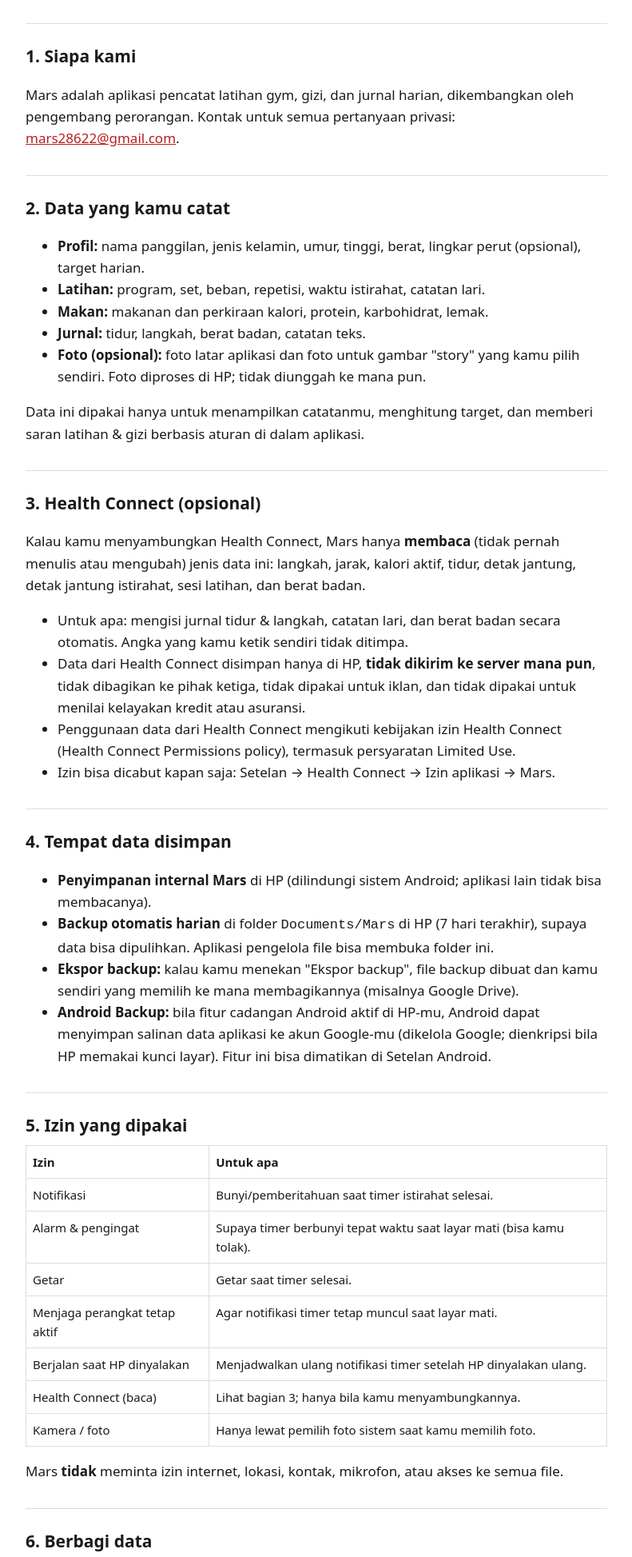
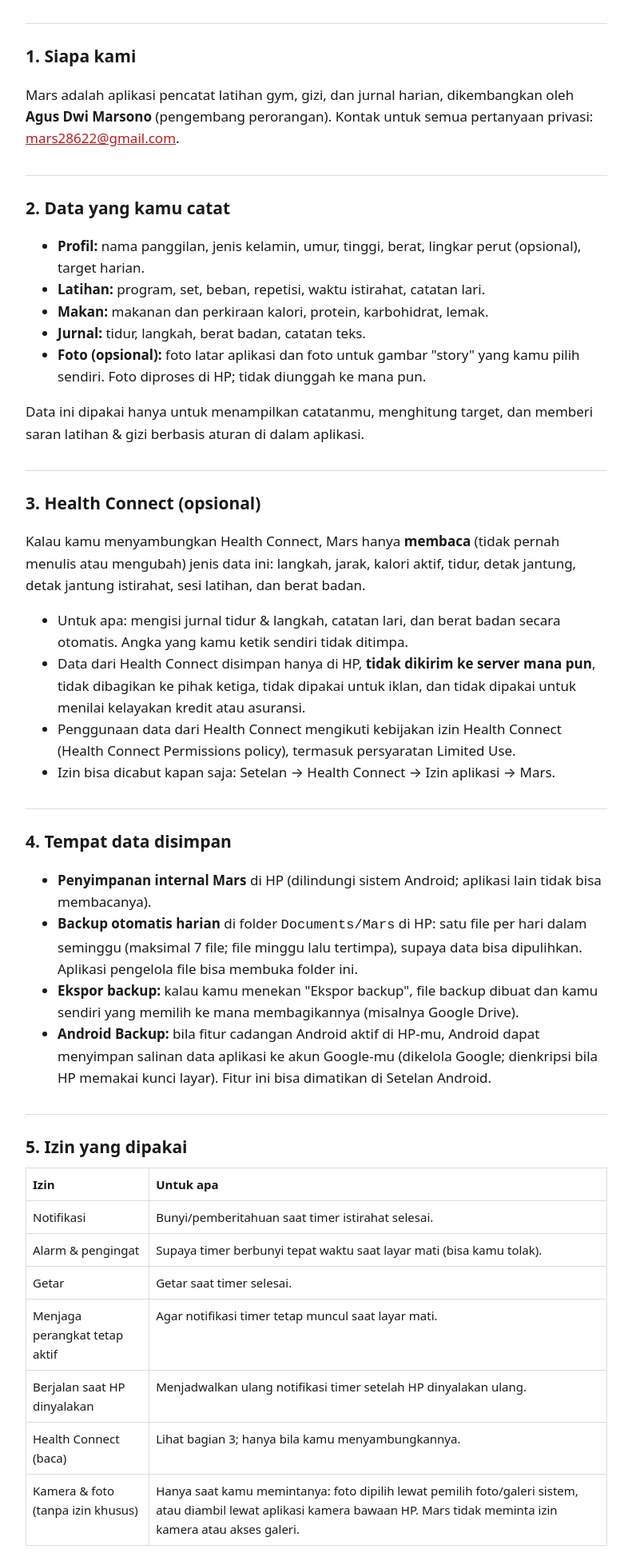
Before and after one commit to dwimars-dotcom/mars-privacy, a plain HTML site: page index.html in a window 1280 px wide. Shown: the part 272-2219 px from the top of the page at 80% size, without its empty margins (244-1035 px from the left). Drawn offline with Linux system fonts and the light colour scheme.

Commit message:
Kebijakan privasi: nama pengembang, izin kamera, backup 7 hari
Disalin dari dwimars-dotcom/mars docs/privacy/index.html (commit 4ddb872).

```diff
--- a/index.html
+++ b/index.html
@@ -36,7 +36,7 @@
 tidak punya izin internet, tidak memakai iklan, analitik, atau pelacak, dan tidak menjual atau membagikan datamu kepada siapa pun.</div>
 
 <h2>1. Siapa kami</h2>
-<p>Mars adalah aplikasi pencatat latihan gym, gizi, dan jurnal harian, dikembangkan oleh pengembang perorangan.
+<p>Mars adalah aplikasi pencatat latihan gym, gizi, dan jurnal harian, dikembangkan oleh <b>Agus Dwi Marsono</b> (pengembang perorangan).
 Kontak untuk semua pertanyaan privasi: <a href="mailto:mars28622@gmail.com">mars28622@gmail.com</a>.</p>
 
 <h2>2. Data yang kamu catat</h2>
@@ -62,7 +62,7 @@ langkah, jarak, kalori aktif, tidur, detak jantung, detak jantung istirahat, ses
 <h2>4. Tempat data disimpan</h2>
 <ul>
   <li><b>Penyimpanan internal Mars</b> di HP (dilindungi sistem Android; aplikasi lain tidak bisa membacanya).</li>
-  <li><b>Backup otomatis harian</b> di folder <code>Documents/Mars</code> di HP (7 hari terakhir), supaya data bisa dipulihkan. Aplikasi pengelola file bisa membuka folder ini.</li>
+  <li><b>Backup otomatis harian</b> di folder <code>Documents/Mars</code> di HP: satu file per hari dalam seminggu (maksimal 7 file; file minggu lalu tertimpa), supaya data bisa dipulihkan. Aplikasi pengelola file bisa membuka folder ini.</li>
   <li><b>Ekspor backup:</b> kalau kamu menekan "Ekspor backup", file backup dibuat dan kamu sendiri yang memilih ke mana membagikannya (misalnya Google Drive).</li>
   <li><b>Android Backup:</b> bila fitur cadangan Android aktif di HP-mu, Android dapat menyimpan salinan data aplikasi ke akun Google-mu (dikelola Google; dienkripsi bila HP memakai kunci layar). Fitur ini bisa dimatikan di Setelan Android.</li>
 </ul>
@@ -76,7 +76,7 @@ langkah, jarak, kalori aktif, tidur, detak jantung, detak jantung istirahat, ses
   <tr><td>Menjaga perangkat tetap aktif</td><td>Agar notifikasi timer tetap muncul saat layar mati.</td></tr>
   <tr><td>Berjalan saat HP dinyalakan</td><td>Menjadwalkan ulang notifikasi timer setelah HP dinyalakan ulang.</td></tr>
   <tr><td>Health Connect (baca)</td><td>Lihat bagian 3; hanya bila kamu menyambungkannya.</td></tr>
-  <tr><td>Kamera / foto</td><td>Hanya lewat pemilih foto sistem saat kamu memilih foto.</td></tr>
+  <tr><td>Kamera &amp; foto (tanpa izin khusus)</td><td>Hanya saat kamu memintanya: foto dipilih lewat pemilih foto/galeri sistem, atau diambil lewat aplikasi kamera bawaan HP. Mars tidak meminta izin kamera atau akses galeri.</td></tr>
 </table>
 <p>Mars <b>tidak</b> meminta izin internet, lokasi, kontak, mikrofon, atau akses ke semua file.</p>
 
@@ -113,7 +113,7 @@ Simpan file backup dengan hati-hati karena berisi catatan kesehatanmu.</p>
 permission, no ads, analytics, or trackers, and never sells or shares your data with anyone.</div>
 
 <h2>1. Who we are</h2>
-<p>Mars is a gym workout, nutrition, and daily journal app built by an independent developer.
+<p>Mars is a gym workout, nutrition, and daily journal app built by <b>Agus Dwi Marsono</b> (independent developer).
 Privacy contact: <a href="mailto:mars28622@gmail.com">mars28622@gmail.com</a>.</p>
 
 <h2>2. Data you record</h2>
@@ -139,7 +139,7 @@ steps, distance, active calories, sleep, heart rate, resting heart rate, exercis
 <h2>4. Where data is stored</h2>
 <ul>
   <li><b>Mars internal storage</b> on the phone (protected by Android; other apps cannot read it).</li>
-  <li><b>Daily automatic backups</b> in the <code>Documents/Mars</code> folder on the phone (last 7 days), so data can be restored. File manager apps can open this folder.</li>
+  <li><b>Daily automatic backups</b> in the <code>Documents/Mars</code> folder on the phone: one file per weekday (at most 7 files; last week's file is overwritten), so data can be restored. File manager apps can open this folder.</li>
   <li><b>Backup export:</b> when you tap "Export backup", a backup file is created and you choose where to share it (for example Google Drive).</li>
   <li><b>Android Backup:</b> if Android's backup feature is on, Android may store a copy of app data in your Google account (managed by Google; encrypted when the phone uses a screen lock). You can turn it off in Android Settings.</li>
 </ul>
@@ -153,7 +153,7 @@ steps, distance, active calories, sleep, heart rate, resting heart rate, exercis
   <tr><td>Keep device awake</td><td>So timer notifications still appear with the screen off.</td></tr>
   <tr><td>Run at startup</td><td>Re-schedules timer notifications after the phone restarts.</td></tr>
   <tr><td>Health Connect (read)</td><td>See section 3; only if you connect it.</td></tr>
-  <tr><td>Camera / photos</td><td>Only through the system photo picker when you choose a photo.</td></tr>
+  <tr><td>Camera &amp; photos (no special permission)</td><td>Only when you ask: photos are picked through the system photo picker/gallery, or taken with the phone's built-in camera app. Mars does not request camera or gallery permissions.</td></tr>
 </table>
 <p>Mars does <b>not</b> request internet, location, contacts, microphone, or all-files access.</p>
 
```
